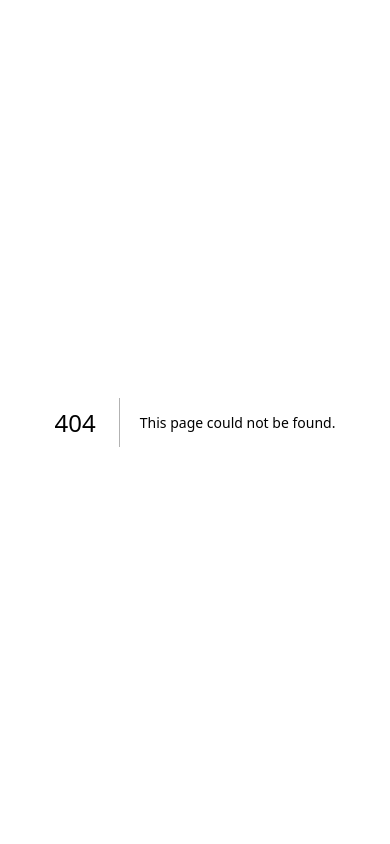
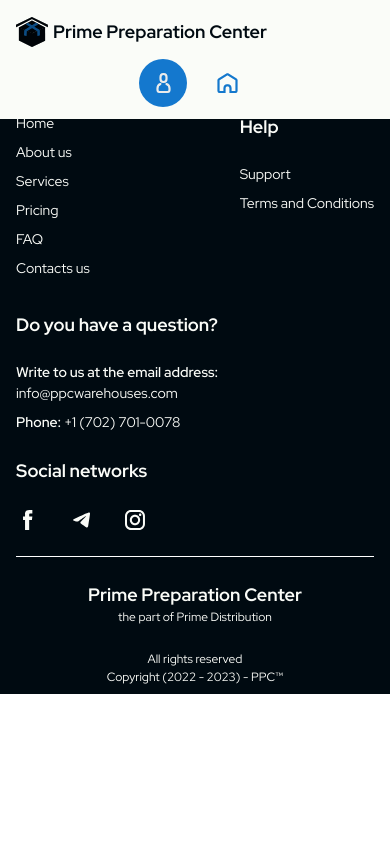
Before and after one commit to korvan17/nevadaFrontend, a Next.js app: page /dashboard/account in a window 390 px wide. Before the commit this address had no page. Shown: the top 844 px of the page. Built offline with nearby package versions, Linux system fonts and the light colour scheme.

Commit message:
finish db mobile header styles

```diff
--- a/src/app/dashboard/userPage/page.js
+++ b/src/app/dashboard/account/page.js
@@ -1,13 +1,13 @@
 import { DBHeader } from "@/components";
 import React from "react";
 
-function UserPage() {
+function Account() {
   return (
     <div>
       <DBHeader />
-      UserPage
+      Account
     </div>
   );
 }
 
-export default UserPage;
+export default Account;
--- a/src/components/DBHEader/NavBar.jsx
+++ b/src/components/DBHEader/NavBar.jsx
@@ -9,7 +9,7 @@
   {
     icon: <UserIcon />,
     title: "User page",
-    href: "/dashboard/userPage",
+    href: "/dashboard/account",
   },
   {
     icon: <HomeIcon />,
@@ -30,10 +30,12 @@
               <Link
                 href={href}
                 className={`${
-                  isActive && "bg-captionBlueHover text-captionalWhite"
+                  isActive
+                    ? "bg-captionBlue text-captionalWhite"
+                    : "text-captionBlue"
                 } flex items-center justify-center
                w-[48px] h-[48px]
-               rounded-full`}
+               rounded-full `}
                 title={title}
               >
                 {icon}
```
